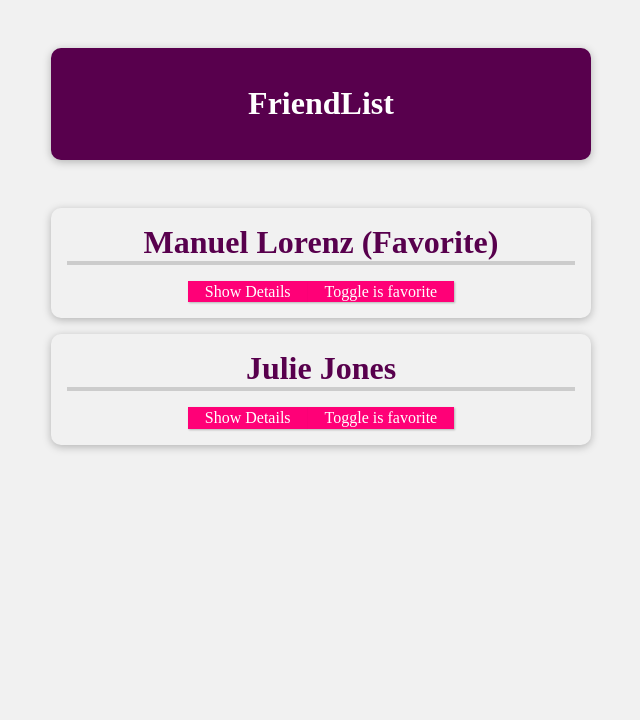
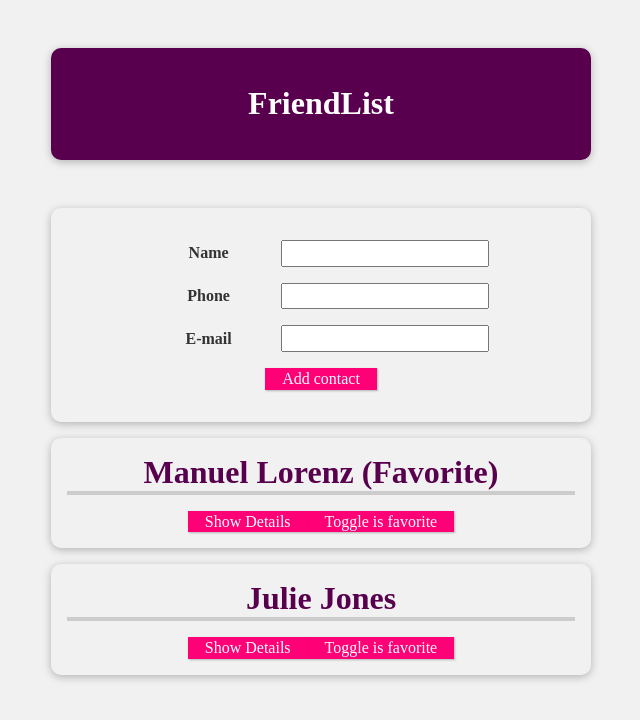
Before and after one commit to seriiserii825/vue-schwarzmuller, a Vue app: page / in a window 1280 px wide. Shown: the top 720 px of the page, without its empty margins (319-959 px from the left). Built offline with nearby package versions, Linux system fonts and the light colour scheme.

Commit message:
add new Friend form

```diff
--- a/src/App.vue
+++ b/src/App.vue
@@ -3,10 +3,11 @@
         <header>
             <h1>FriendList</h1>
         </header>
+        <add-contact @add-contact="addContact"></add-contact>
         <ul>
             <friend-contact
                 v-for="friend in friends"
-                :key="friend.key"
+                :key="friend.id"
                 :id="friend.id"
                 :name="friend.name"
                 :phone="friend.phone"
@@ -20,6 +21,7 @@
 
 <script>
 import FriendContact from './components/FriendContact.vue';
+import NewFriend from './components/NewFriend';
 
 export default {
     data() {
@@ -27,14 +29,19 @@ export default {
             viewDetailsFlag: false,
             friends: [
                 {
-                    key: Date.now(),
                     id: 1,
                     name: 'Manuel Lorenz',
                     phone: '01234 5678 991',
                     email: 'manuel@localhost.com',
                     isFavorite: true
                 },
-                {id: 2, name: 'Julie Jones', phone: '09876 543 221', email: 'julie@localhost.com', isFavorite: false},
+                {
+                    id: 2,
+                    name: 'Julie Jones',
+                    phone: '09876 543 221',
+                    email: 'julie@localhost.com',
+                    isFavorite: false
+                },
             ]
         }
     },
@@ -45,10 +52,21 @@ export default {
             })
 
             friendIdentifire.isFavorite = !friendIdentifire.isFavorite
+        },
+        addContact(name, phone, email) {
+            const newContact = {
+                id: +Date.now(),
+                name: name,
+                phone: phone,
+                email: email,
+                isFavorite: false
+            }
+            this.friends.push(newContact)
         }
     },
     components: {
-        friendContact: FriendContact
+        friendContact: FriendContact,
+        addContact: NewFriend
     }
 }
 </script>
@@ -91,6 +109,7 @@ header {
     padding: 0;
     list-style: none;
 }
+#app form,
 #app li {
     box-shadow: 0 2px 8px rgba(0, 0, 0, 0.26);
     margin: 1rem auto;
--- /dev/null
+++ b/src/components/NewFriend.vue
@@ -0,0 +1,56 @@
+<template>
+    <form @submit.prevent="addContact">
+        <div>
+            <label for="name">Name</label>
+            <input type="text" id="name" v-model="enteredName">
+        </div>
+        <div>
+            <label for="phone">Phone</label>
+            <input type="tel" id="phone" v-model="enteredPhone">
+        </div>
+        <div>
+            <label for="email">E-mail</label>
+            <input type="email" id="email" v-model="enteredEmail">
+        </div>
+        <div>
+            <button>Add contact</button>
+        </div>
+    </form>
+</template>
+
+<script>
+export default {
+    emits: ['add-contact'],
+    data() {
+        return {
+            enteredName: '',
+            enteredPhone: '',
+            enteredEmail: '',
+        }
+    },
+    methods: {
+        addContact(){
+            this.$emit('add-contact', this.enteredName, this.enteredPhone, this.enteredEmail)
+            this.enteredName = ''
+            this.enteredPhone = ''
+            this.enteredEmail = ''
+        }
+    }
+}
+</script>
+
+<style scoped>
+#app input {
+    font: inherit;
+    padding: 0.15rem;
+}
+#app label {
+    font-weight: bold;
+    margin-right: 1rem;
+    width: 7rem;
+    display: inline-block;
+}
+#app form div {
+    margin: 1rem 0;
+}
+</style>
```
